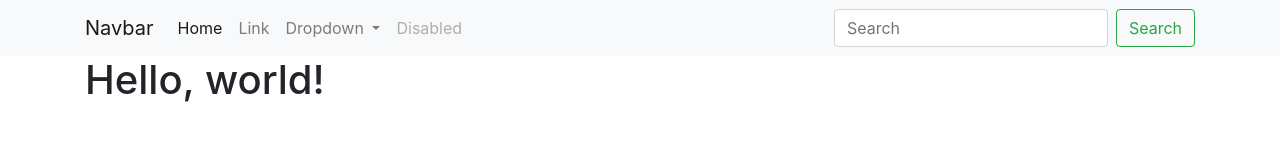
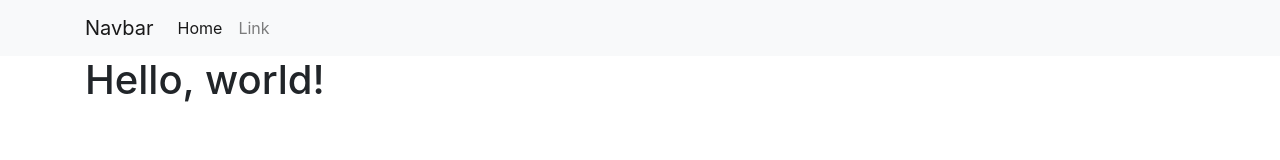
Before and after one commit to dico/frontendkurs, a plain HTML site: page index.html in a window 1280 px wide. Drawn offline with nearby package versions, Linux system fonts and the light colour scheme.

Commit message:
design cleanup

```diff
--- a/index.html
+++ b/index.html
@@ -27,25 +27,7 @@
                     <li class="nav-item">
                         <a class="nav-link" href="#">Link</a>
                     </li>
-                <li class="nav-item dropdown">
-                    <a class="nav-link dropdown-toggle" href="#" id="navbarDropdown" role="button" data-toggle="dropdown" aria-haspopup="true" aria-expanded="false">
-                    Dropdown
-                    </a>
-                    <div class="dropdown-menu" aria-labelledby="navbarDropdown">
-                    <a class="dropdown-item" href="#">Action</a>
-                    <a class="dropdown-item" href="#">Another action</a>
-                    <div class="dropdown-divider"></div>
-                    <a class="dropdown-item" href="#">Something else here</a>
-                    </div>
-                </li>
-                <li class="nav-item">
-                    <a class="nav-link disabled" href="#">Disabled</a>
-                </li>
                 </ul>
-                <form class="form-inline my-2 my-lg-0">
-                <input class="form-control mr-sm-2" type="search" placeholder="Search" aria-label="Search">
-                <button class="btn btn-outline-success my-2 my-sm-0" type="submit">Search</button>
-                </form>
             </div>
         </div>
     </nav>
```
Lines whose indentation alone changed are shown as unchanged.
